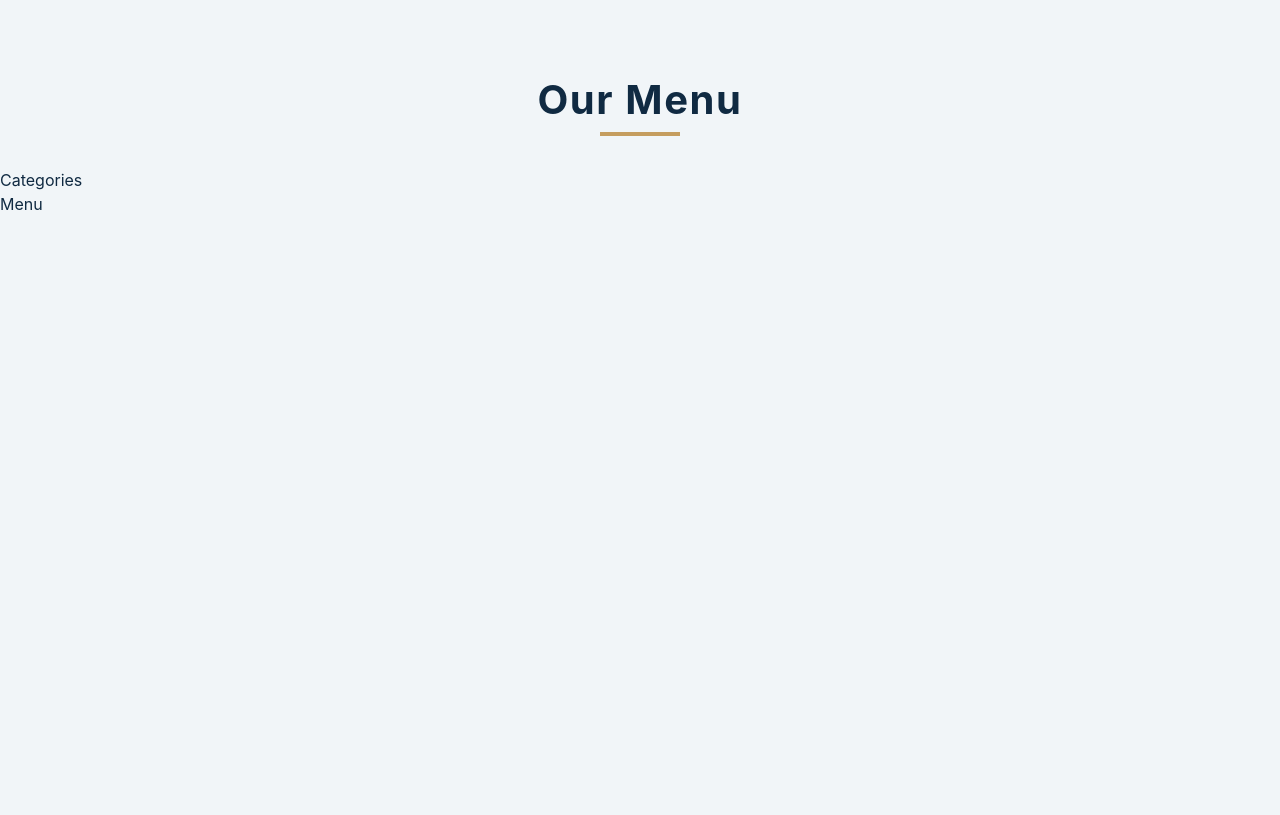
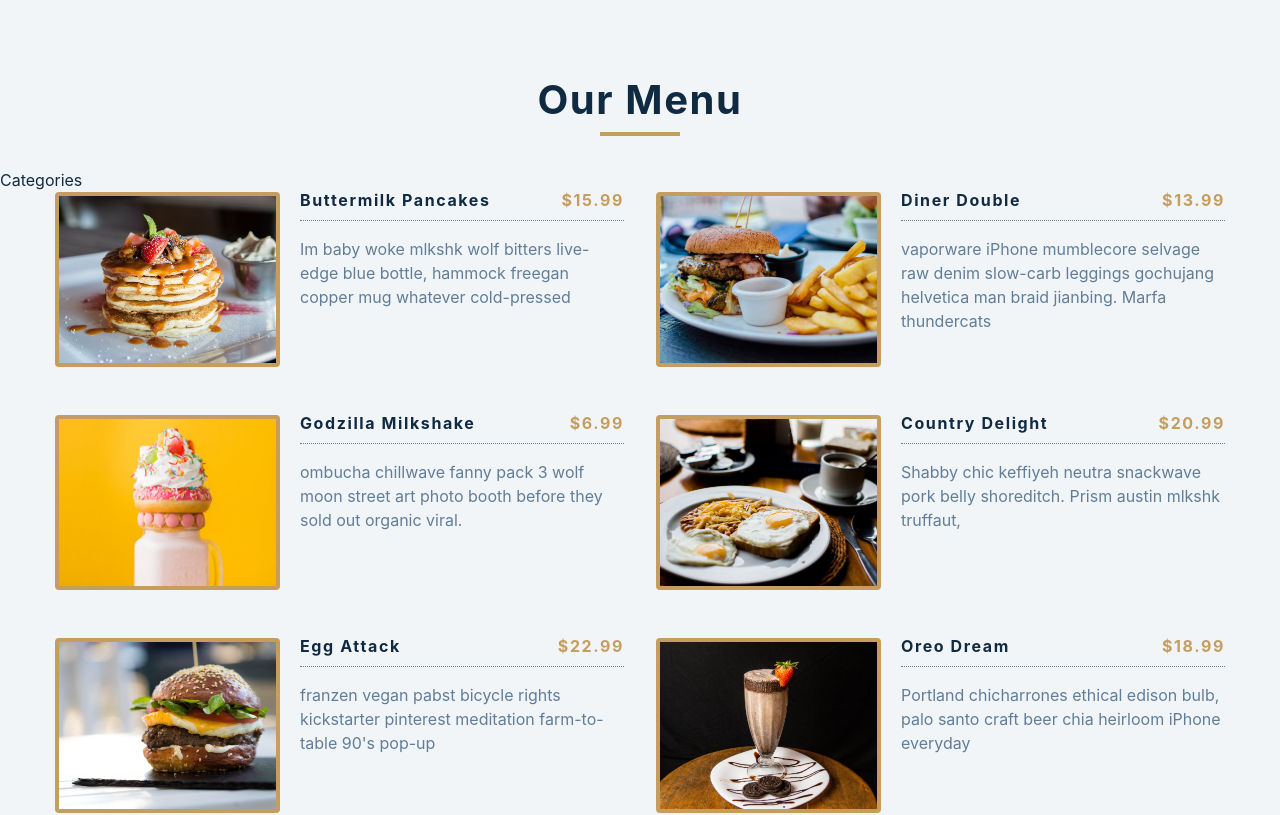
Before and after one commit to ZigaHajsen/menu, a React (Create React App) app: page / in a window 1280 px wide. Shown: the top 815 px of the page. Built offline with nearby package versions, Linux system fonts and the light colour scheme.

Commit message:
Added Menu component & style

```diff
--- a/src/components/Menu/Menu.tsx
+++ b/src/components/Menu/Menu.tsx
@@ -1,7 +1,41 @@
 import React from 'react';
+import { ItemsModel } from '../../models/items.model';
+import {
+  SectionCenter,
+  MenuItem,
+  Image,
+  ItemInfo,
+  Header,
+  Title,
+  Price,
+  ItemText,
+} from './MenuStyle';
 
-const Menu = () => {
-  return <div>Menu</div>;
+interface MenuProps {
+  items: ItemsModel[];
+}
+
+const Menu: React.FC<MenuProps> = ({ items }) => {
+  return (
+    <SectionCenter>
+      {items.map((menuItem) => {
+        const { id, title, img, desc, price } = menuItem;
+
+        return (
+          <MenuItem key={id}>
+            <Image src={img} alt={title} />
+            <ItemInfo>
+              <Header>
+                <Title>{title}</Title>
+                <Price>${price}</Price>
+              </Header>
+              <ItemText>{desc}</ItemText>
+            </ItemInfo>
+          </MenuItem>
+        );
+      })}
+    </SectionCenter>
+  );
 };
 
 export default Menu;
--- /dev/null
+++ b/src/components/Menu/MenuStyle.ts
@@ -0,0 +1,61 @@
+import styled from 'styled-components/macro';
+
+export const SectionCenter = styled.div`
+  width: 90vw;
+  margin: 0 auto;
+  max-width: 1170px;
+  display: grid;
+  gap: 3rem 2rem;
+  justify-items: center;
+
+  @media (min-width: 1200px) {
+    width: 95vw;
+    grid-template-columns: 1fr 1fr;
+  }
+`;
+
+export const MenuItem = styled.article`
+  display: grid;
+  gap: 1rem 2rem;
+  max-width: 25rem;
+
+  @media (min-width: 768px) {
+    grid-template-columns: 225px 1fr;
+    gap: 0 1.25rem;
+    max-width: 40rem;
+  }
+`;
+
+export const Image = styled.img`
+  object-fit: cover;
+  height: 200px;
+  width: 100%;
+  border: 0.25rem solid var(--clr-gold);
+  border-radius: var(--radius);
+  display: block;
+
+  @media (min-width: 768px) {
+    height: 175px;
+  }
+`;
+
+export const ItemInfo = styled.div``;
+
+export const Header = styled.header`
+  display: flex;
+  justify-content: space-between;
+  border-bottom: 0.5px dotted var(--clr-grey-5);
+`;
+
+export const Title = styled.h4`
+  margin-bottom: 0.5rem;
+`;
+
+export const Price = styled.h4`
+  color: var(--clr-gold);
+`;
+
+export const ItemText = styled.p`
+  margin-bottom: 0;
+  padding-top: 1rem;
+`;
```
